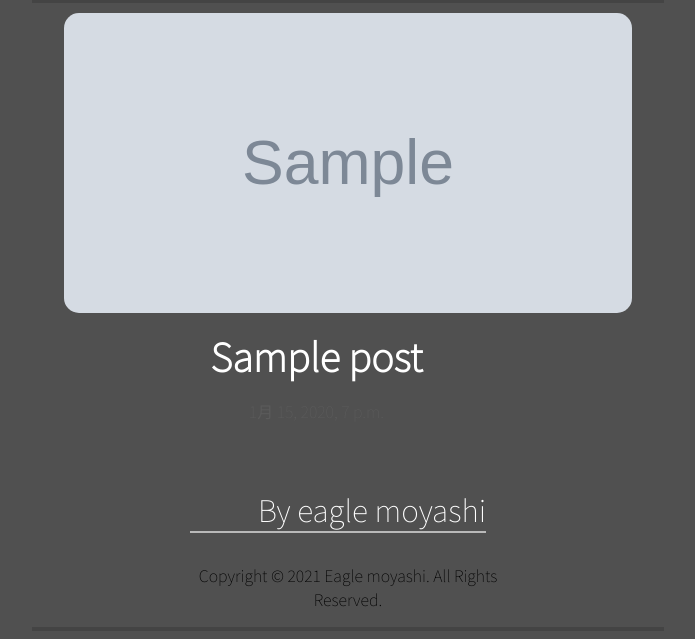
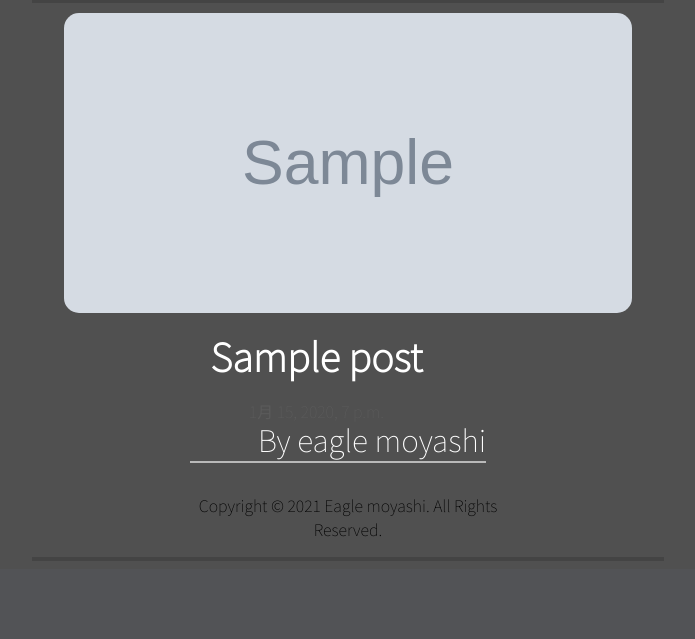
Before and after one commit to acsses/eagle-moyashi-daily, a Django app: page / in a window 1280 px wide. Shown: the part 726-1365 px from the top of the page, without its empty margins (292-987 px from the left). After the commit the page ends 1287 px from the top, so only its background shows below. Run offline with Django 3.2, Linux system fonts and the light colour scheme; tables that the repository leaves empty hold one stand-in row (values such as "Sample post"); grey boxes marked "Sample" are stand-in pictures.

Commit message:
no message

```diff
--- a/blog/templates/blog/post_list.html
+++ b/blog/templates/blog/post_list.html
@@ -226,7 +226,7 @@
           </div>
         </div>
     </div>
-    <div style="margin: 100px;"></div>
+    <div style="height: 30%;"></div>
     {% endfor %}
     <div style="margin: auto;text-align: center;"class="flexible">
         <p style="color: #ffffff;font-family: 'Noto Sans JP', sans-serif;font-size: 30px;margin-right: 20px; text-align: right;border-bottom: 2px solid #b9b9b9">By  eagle moyashi</p>
```
